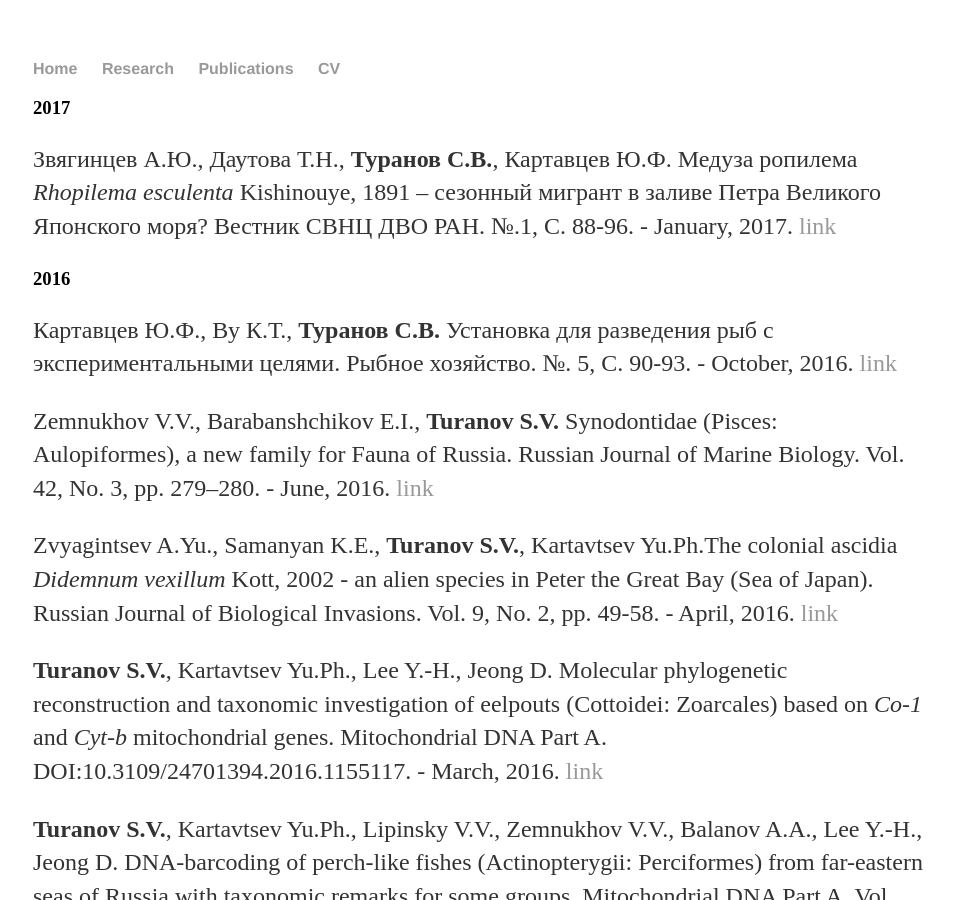
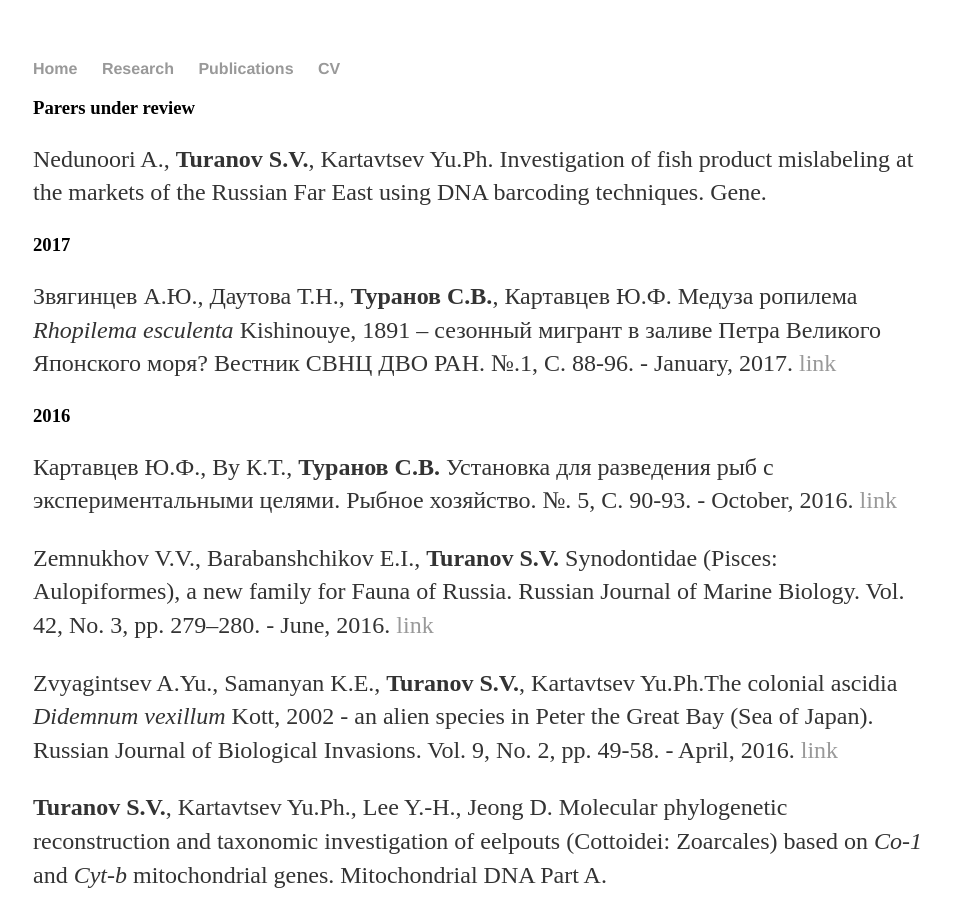
Before and after one commit to Sturcoal/Sturcoal.github.io, a Jekyll site: the page built from Publications.html, in a window 1280 px wide and 900 px high. Shown: the whole window, without its empty margins (159-1112 px from the left). Built offline with Jekyll 4.4.1, drawn with Linux system fonts in a browser that asks for light colours.

Commit message:
Update Publications.html

```diff
--- a/Publications.html
+++ b/Publications.html
@@ -3,6 +3,8 @@ layout: default
 title: Sergei Turanov
 ---
 <div class="blurb">
+	<h3>Parers under review</h3>
+	<p>Nedunoori A., <b>Turanov S.V.</b>, Kartavtsev Yu.Ph. Investigation of fish product mislabeling at the markets of the Russian Far East using DNA barcoding techniques. Gene.<p>
 	<h3>2017</h3>
 	<p>Звягинцев А.Ю., Даутова Т.Н., <b>Туранов С.В.</b>, Картавцев Ю.Ф. Медуза ропилема <i>Rhopilema esculenta</i> Kishinouye, 1891 – сезонный мигрант в заливе Петра Великого Японского моря? Вестник СВНЦ ДВО РАН. №.1, С. 88-96. - January, 2017. <a href="http://vestnik.north-east.ru/2017/n1/r_Zvyaginysev.htm">link</a> <p>
 	<h3>2016</h3>
```
